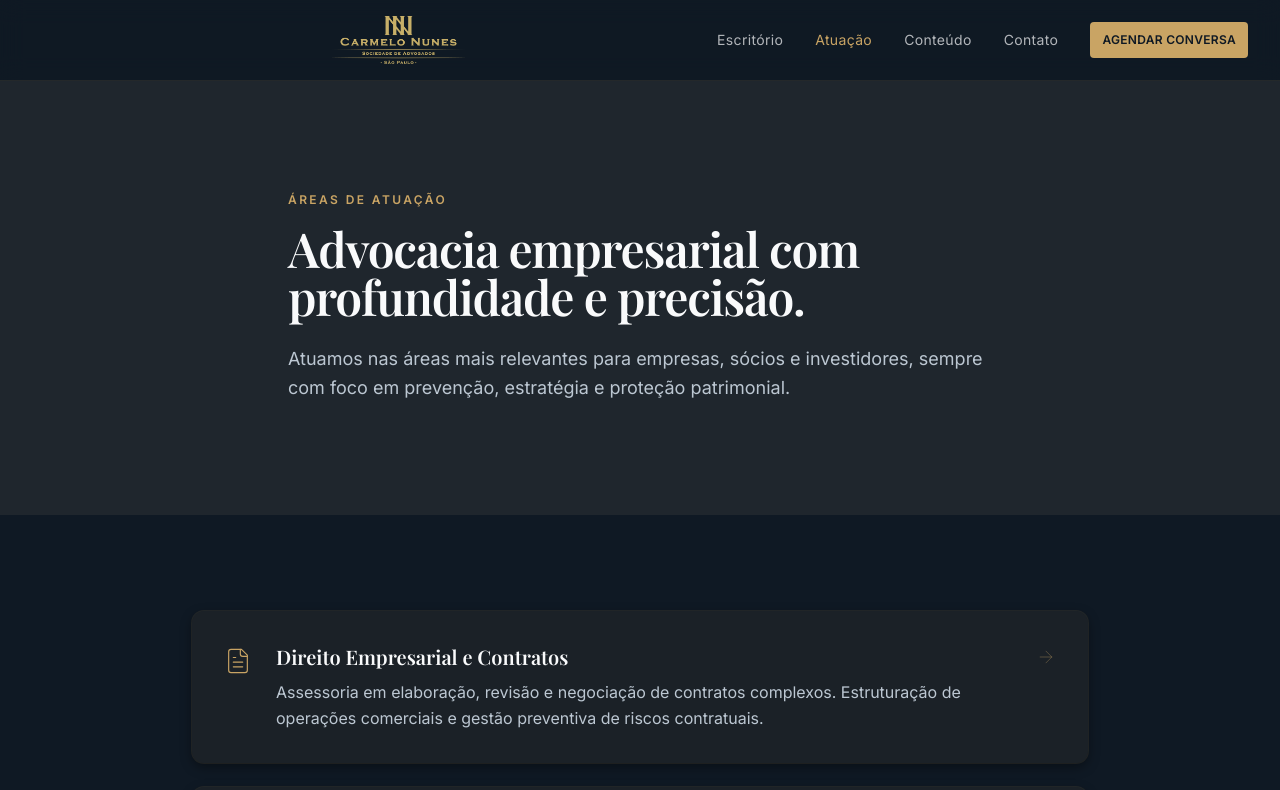
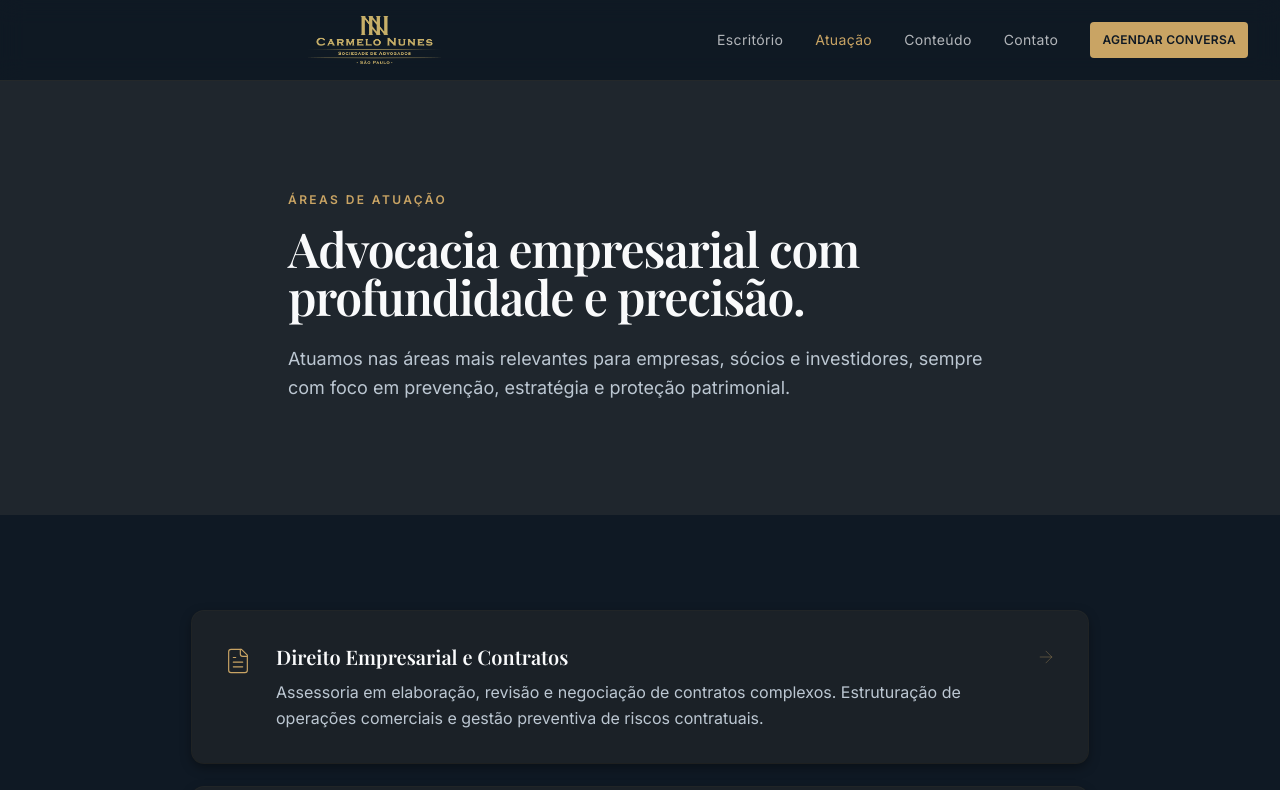
Before and after one commit to carrmelo-nunes-advocacia/website, a React (Vite) app: page /atuacao in a window 1280 px wide. Shown: the top 790 px of the page. Built offline with nearby package versions, Linux system fonts and the light colour scheme; the HTML template or start-up script is replaced by a standard one.

Commit message:
revert(navbar): logo volta ao posicionamento original (centralizada, sem deslocamento)

```diff
--- a/src/components/Navbar.tsx
+++ b/src/components/Navbar.tsx
@@ -21,7 +21,7 @@
       <nav className="container mx-auto flex items-center h-16 md:h-20 px-4 lg:px-8">
         {/* Logo centered between left margin and nav items */}
         <div className="hidden md:flex items-center flex-1">
-          <div className="flex-1 flex justify-center md:pl-8 lg:pl-12">
+          <div className="flex-1 flex justify-center">
             <Link to="/" className="flex items-center gap-3" aria-label="Página inicial">
               <img
                 src={logoCN}
```
